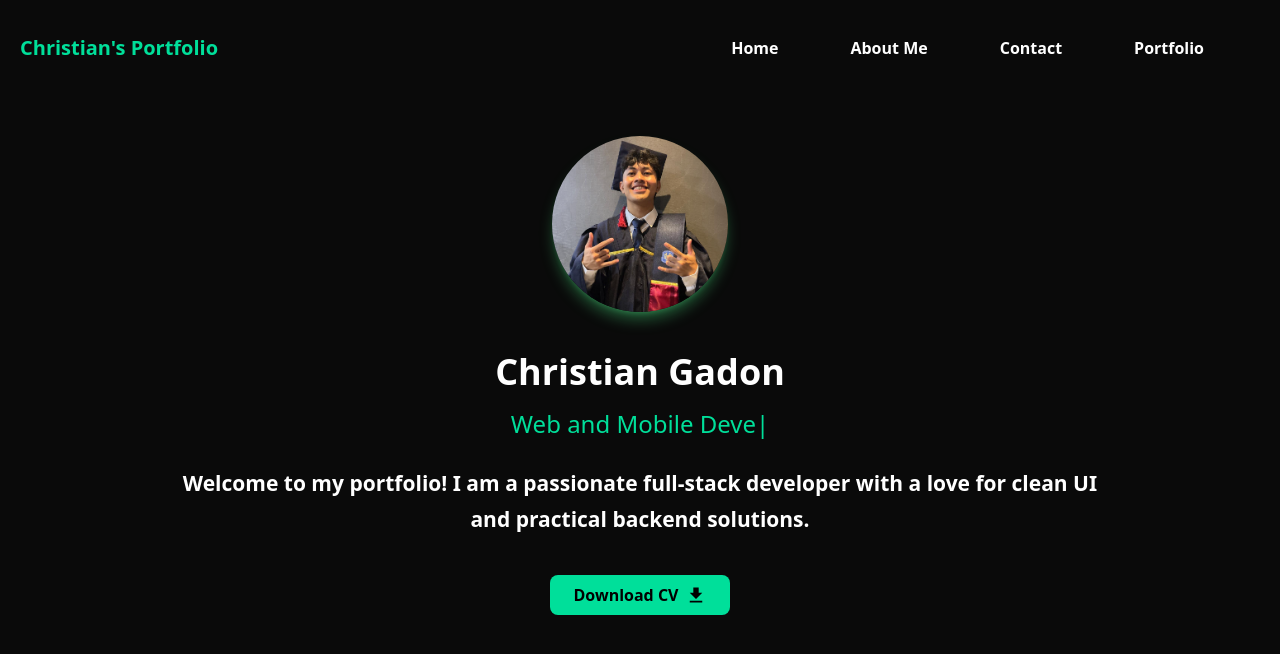
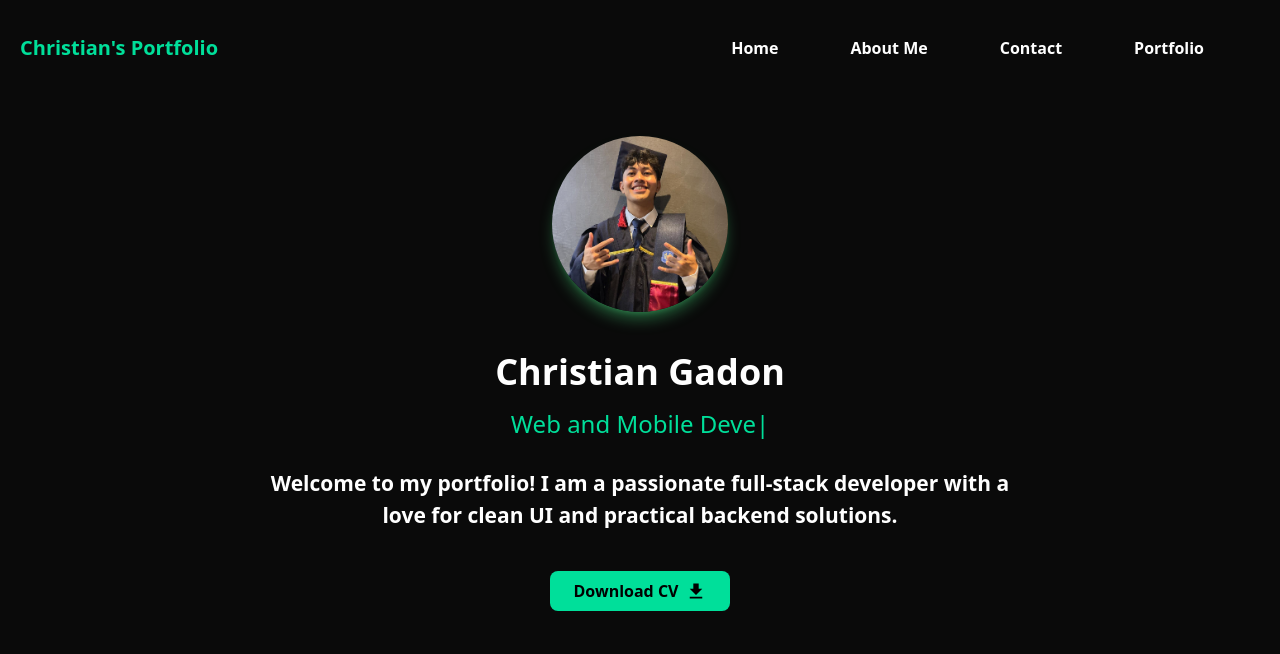
Before and after one commit to CoderCarti/my-portfolio, a React (Create React App) app: page / in a window 1280 px wide. Shown: the top 654 px of the page. Built offline with nearby package versions, Linux system fonts and the light colour scheme.

Commit message:
ADJUST: width adjust

```diff
--- a/src/Components/Homepage.js
+++ b/src/Components/Homepage.js
@@ -19,9 +19,8 @@ return (
             backSpeed={60}
             loop
         />
-        <p className='text-white mt-7 text-[21px] font-semibold'>Welcome to my portfolio! I am a passionate full-stack developer with a
-            love for clean UI</p>
-        <p className='text-white mt-1 text-[21px] font-semibold'>and practical backend solutions.</p>
+        <p className='text-white mt-7 text-[21px] font-semibold w-[60%] text-center'>Welcome to my portfolio! I am a passionate full-stack developer with a
+            love for clean UI and practical backend solutions.</p>
         <button className='mt-10 px-6 py-2 bg-[#00df9a] text-black font-bold rounded-lg hover:bg-[#00df9a]/80 transition duration-300 w-30 h-auto flex items-center justify-center'>
         <a href="/Gadon_Christian_Resume.pdf" download className="flex items-center">
             Download CV
```
